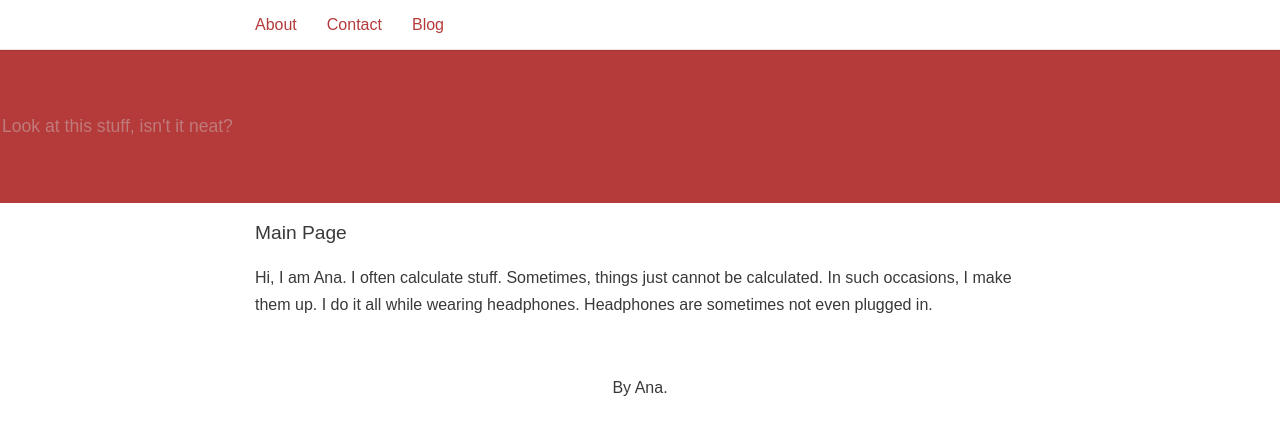
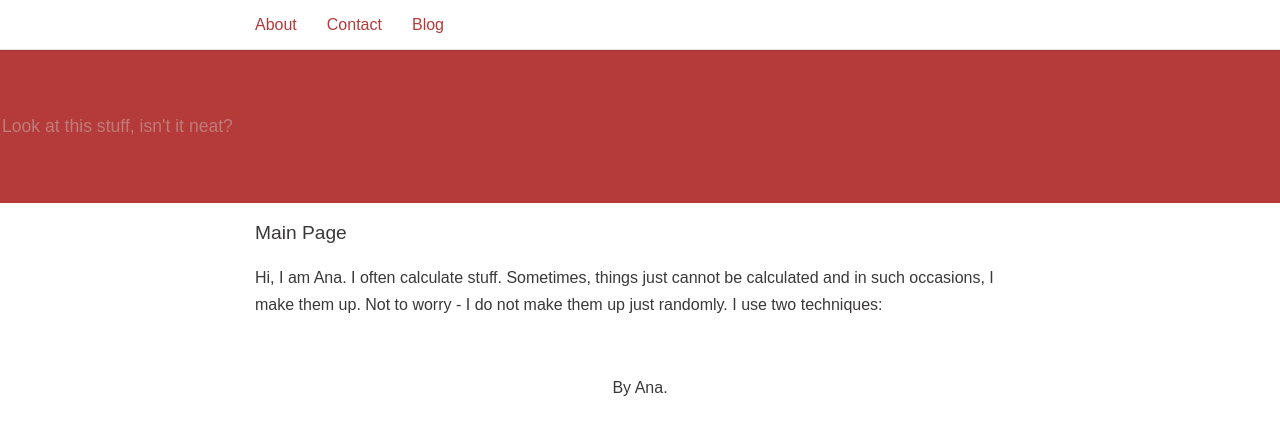
Before and after one commit to electro-swing/electro-swing.github.io, a Jekyll site: the page built from index.html, in a window 1280 px wide. Shown: the top 435 px of the page. Built offline with Jekyll 4.4.1, drawn with Linux system fonts in a browser that asks for light colours; some web fonts are replaced.

Commit message:
Update index.html

```diff
--- a/index.html
+++ b/index.html
@@ -8,7 +8,6 @@ layout: default
 
 Hi, I am Ana.
 I often calculate stuff.
-Sometimes, things just cannot be calculated.
-In such occasions, I make them up.
-I do it all while wearing headphones.
-Headphones are sometimes not even plugged in.
+Sometimes, things just cannot be calculated and in such occasions, I make them up.
+Not to worry - I do not make them up just randomly.
+I use two techniques:
```
